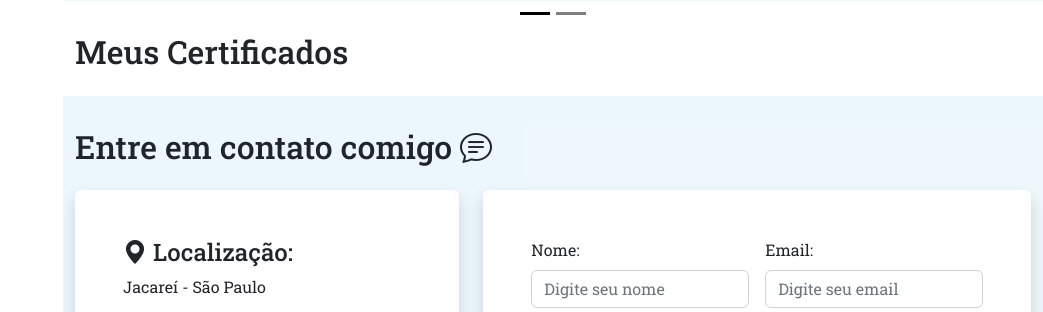
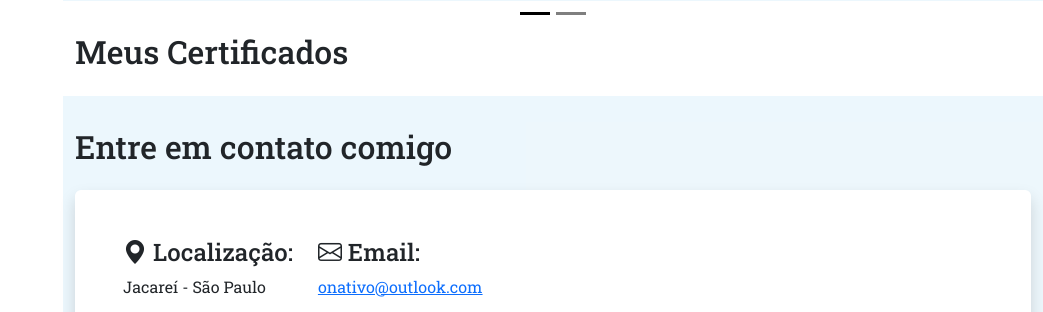
Before and after one commit to onativo/MeuPortfolio, a Flask app: page / in a window 1280 px wide. Shown: the part 3689-4001 px from the top of the page, without its empty margins (237-1280 px from the left). Run offline with Flask 2, Linux system fonts and the light colour scheme; some libraries are stand-ins or nearby versions.

Commit message:
alguns detalhes/seção de contato

```diff
--- a/static/styles.css
+++ b/static/styles.css
@@ -52,7 +52,8 @@ html{
   background: #149ddd;
 }
 .nav-item{
-  padding: 0.5rem;
+  padding-left: 0.5rem;
+  margin-bottom: 0;
 }
 .nav-item a,
 .nav-item a:focus{
@@ -98,6 +99,13 @@ section#inicio{
   width: 100%;
   height: 100vh;
   overflow: auto;
+}
+.svg{
+  width: 550px;
+  margin-bottom: 10px;
+}
+.svg-contato{
+  max-width: 350px;
 }
 section#inicio h2{
   font-size: 4.5rem;
@@ -266,6 +274,26 @@ i.menu-mobile{
     width: fit-content;
   }
 }
-.cont{
-
+@media(max-width: 1178px){
+  .svg-contato{
+  max-width: 300px;
+  }
 }
+@media(max-width: 1060px){
+  .svg-contato{
+  max-width: 250px;
+  }
+}
+@media(max-width: 768px){
+  .svg-contato{
+  display: none;
+  }
+}
+.links{
+  margin-right: 25px;
+  cursor: default;
+}
+.links i:hover,
+.links h4:hover{
+  color: #139ddc;
+}
--- a/templates/index.html
+++ b/templates/index.html
@@ -66,10 +66,7 @@
         </div>
 
         <div class="col-md-7 d-flex justify-content-end align-items-end">
-          <div id="arraste" class="d-flex align-item-center">
-            <i class="bi bi-arrow-down text-white pe-2 fs-2" aria-hidden="true"></i>
-            <a href="#sobre">Veja mais</a>
-          </div>
+          <img src="../static/img/undraw_hello_re_3evm.svg" alt="apreciate" class="svg">
         </div>
 
       </section>
@@ -435,51 +432,59 @@
 
       <section id="contato" class="pt-3 pb-3 bg-section ">
         <div class="container mb-5">
-          <h2 class="pt-3 pb-3">Entre em contato comigo <i class="bi bi-chat-text"></i></h2>
+          <h2 class="pt-3 pb-3">Entre em contato comigo</h2>
 
             <div class="row">
-              <div class="col md-5">
-
+              <div class="col-md-12 h-100">
                   <div class="card p-5 shadow border-0"  data-anime="up">
-                  <div class="endereco">
+                    <div class="d-flex">
+                      <div class="endereco links">
                         <h4><i class="bi bi-geo-alt-fill"></i> Localização:</h4>
                         <p>Jacareí - São Paulo</p>
                       </div>
-                  <div class="email">
+
+                      <div class="email links">
                         <h4><i class="bi bi-envelope"></i> Email:</h4>
-                    <p>onativo@outlook.com</p>
+                        <a href="mailto:onativo@outlook.com?subject=Contato via portfólio">onativo@outlook.com</a>
                       </div>
-                  <iframe src="https://www.google.com/maps/embed?pb=!1m18!1m12!1m3!1d915.9392097768116!2d-45.96687997079851!3d-23.324579667544803!2m3!1f0!2f0!3f0!3m2!1i1024!2i768!4f13.1!3m3!1m2!1s0x94cdcb90a869805d%3A0xfce80771305dddec!2sAv.%20Jos%C3%A9%20Francisco%20da%20Silva%20-%20Jacare%C3%AD%2C%20SP%2C%2012319-050!5e0!3m2!1spt-BR!2sbr!4v1654912291463!5m2!1spt-BR!2sbr" width="400" height="300" style="border:0;" allowfullscreen="" loading="lazy" referrerpolicy="no-referrer-when-downgrade" class="w-100">
+                    </div>
+                    <iframe src="https://www.google.com/maps/embed?pb=!1m18!1m12!1m3!1d915.9392097768116!2d-45.96687997079851!3d-23.324579667544803!2m3!1f0!2f0!3f0!3m2!1i1024!2i768!4f13.1!3m3!1m2!1s0x94cdcb90a869805d%3A0xfce80771305dddec!2sAv.%20Jos%C3%A9%20Francisco%20da%20Silva%20-%20Jacare%C3%AD%2C%20SP%2C%2012319-050!5e0!3m2!1spt-BR!2sbr!4v1654912291463!5m2!1spt-BR!2sbr" width="400" height="500" style="border:1px;" allowfullscreen="" loading="lazy" referrerpolicy="no-referrer-when-downgrade" class="w-100">
                     </iframe>
-
                   </div>
               </div>
 
-              <div class="col-md-7 mt-3 mt-md-0"  data-anime="left">
+              <!--
+              <div class="col-md-2 mt-3 mt-md-0"  data-anime="left">
+
+                <img src="../static/img/undraw_message_sent_re_q2kl.svg" alt="contato" class="svg-contato">
+
+                  removi esse form pq achei a forma de envio de email muito insegura, melhor deixar que o usuário envie um email através do seu próprio gerenciador de emails
                 <div class="card p-5 h-100 shadow border-0">
-                  <form class="row g-3">
+                  <form class="row g-3" action="mailto:onativo@outlook.com" method="POST" enctype="text/plain">
 
                     <div class="col-md-6">
                       <label for="nome" class="form-label">Nome:</label>
-                      <input type="text" class="form-control" id="nome" name="nome" placeholder="Digite seu nome">
+                      <input type="text" class="form-control" id="nome" name="nome" placeholder="Digite seu nome" required>
                     </div>
 
                     <div class="col-md-6">
                       <label for="email" class="form-label">Email:</label>
-                      <input type="email" class="form-control" id="email" name="email" placeholder="Digite seu email">
+                      <input type="email" class="form-control" id="email" name="email" placeholder="Digite seu email" required>
                     </div>
 
                     <div class="col-12">
                       <label for="mensagem" class="form-label">Mensagem</label>
-                      <textarea type="text" class="form-control" id="Mensagem" placeholder="Digite aqui sua mensagem para mim ;)" name="mensagem" rows="10"></textarea>
+                      <textarea type="text" class="form-control" id="Mensagem" placeholder="Digite aqui sua mensagem para mim ;)" required name="mensagem" rows="10"></textarea>
                     </div>
                     <div class="col-12 d-flex justify-content-center mt-4">
                       <button type="submit" class="btn btn-outline-primary">Enviar!</button>
+                      <input type="reset" value="Limpar" class="btn btn-outline-primary" style="margin-left: 15px;">
                     </div>
+
 
                   </form>
                 </div>
-              </div>
+-->
             </div>
         </div>
       </section>
```
Also changed, not shown: static/img/undraw_hello_re_3evm.svg (added), static/img/undraw_message_sent_re_q2kl.svg (added). Lines whose indentation alone changed are shown as unchanged.
